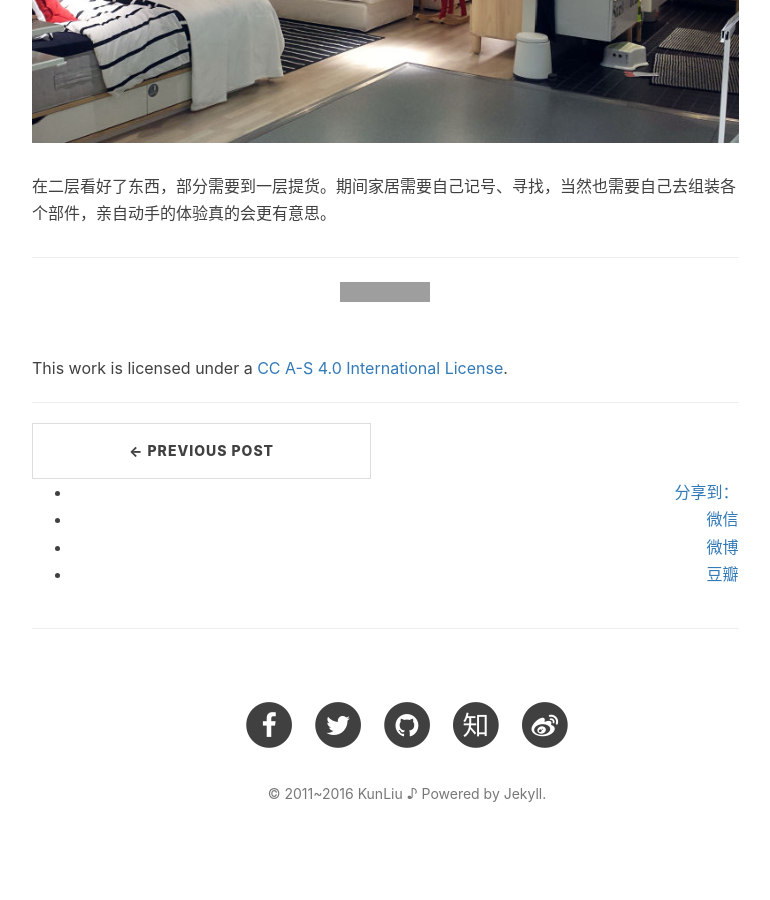
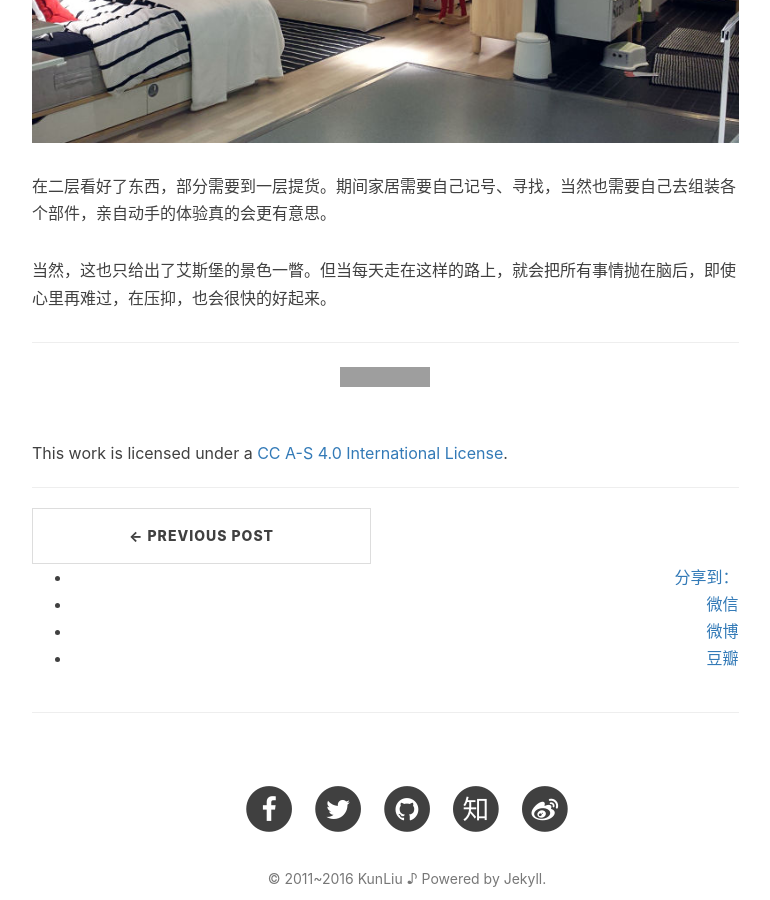
Before and after one commit to liukun2634/liukun2634.github.io, a Jekyll site: the page built from _posts/2016-11-26-Espoo.markdown, in a window 1280 px wide and 900 px high, scrolled down 11300 px. Shown: the whole window, without its empty margins (233-1003 px from the left). Built offline with Jekyll 4.4.1, drawn with Linux system fonts in a browser that asks for light colours; nearby versions of some CDN libraries; comment, search, counter and statistics services are not loaded; before the commit the page ends 12171 px from its top, so only the background shows below that; grey boxes are pictures that could not be loaded.

Commit message:
post Espoo

```diff
--- a/_posts/2016-11-26-Espoo.markdown
+++ b/_posts/2016-11-26-Espoo.markdown
@@ -92,3 +92,7 @@ Otanimie位于Espoo的东海岸，隔海就能看到赫尔辛基，海上有着
 <center><p><img src="../images/Espoo/16.jpg" align="center"></p></center>
 
 在二层看好了东西，部分需要到一层提货。期间家居需要自己记号、寻找，当然也需要自己去组装各个部件，亲自动手的体验真的会更有意思。
+
+
+
+当然，这也只给出了艾斯堡的景色一瞥。但当每天走在这样的路上，就会把所有事情抛在脑后，即使心里再难过，在压抑，也会很快的好起来。
```
